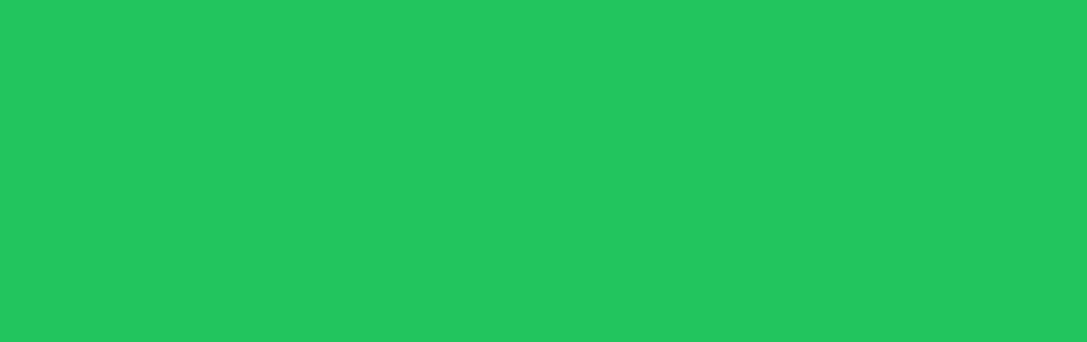
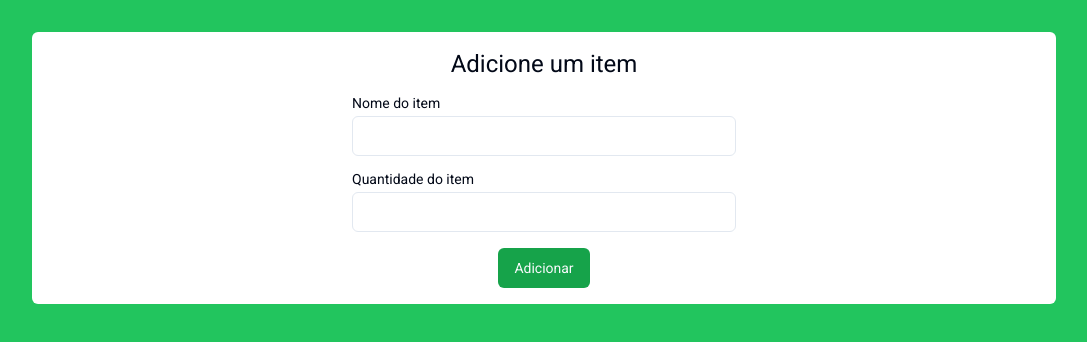
Before and after one commit to raphaelslima/frontendACEA, a Next.js app: page / in a window 1280 px wide. Shown: the top 342 px of the page, without its empty margins (96-1183 px from the left). Built offline with nearby package versions, Linux system fonts and the light colour scheme.

Commit message:
feat: add shadcn and form

```diff
--- a/src/app/globals.css
+++ b/src/app/globals.css
@@ -2,26 +2,75 @@
 @tailwind components;
 @tailwind utilities;
 
-:root {
-  --foreground-rgb: 0, 0, 0;
-  --background-start-rgb: 214, 219, 220;
-  --background-end-rgb: 255, 255, 255;
-}
+@layer base {
+  :root {
+    --background: 0 0% 100%;
+    --foreground: 222.2 84% 4.9%;
 
-@media (prefers-color-scheme: dark) {
-  :root {
-    --foreground-rgb: 255, 255, 255;
-    --background-start-rgb: 0, 0, 0;
-    --background-end-rgb: 0, 0, 0;
+    --card: 0 0% 100%;
+    --card-foreground: 222.2 84% 4.9%;
+
+    --popover: 0 0% 100%;
+    --popover-foreground: 222.2 84% 4.9%;
+
+    --primary: 222.2 47.4% 11.2%;
+    --primary-foreground: 210 40% 98%;
+
+    --secondary: 210 40% 96.1%;
+    --secondary-foreground: 222.2 47.4% 11.2%;
+
+    --muted: 210 40% 96.1%;
+    --muted-foreground: 215.4 16.3% 46.9%;
+
+    --accent: 210 40% 96.1%;
+    --accent-foreground: 222.2 47.4% 11.2%;
+
+    --destructive: 0 84.2% 60.2%;
+    --destructive-foreground: 210 40% 98%;
+
+    --border: 214.3 31.8% 91.4%;
+    --input: 214.3 31.8% 91.4%;
+    --ring: 222.2 84% 4.9%;
+
+    --radius: 0.5rem;
+  }
+
+  .dark {
+    --background: 222.2 84% 4.9%;
+    --foreground: 210 40% 98%;
+
+    --card: 222.2 84% 4.9%;
+    --card-foreground: 210 40% 98%;
+
+    --popover: 222.2 84% 4.9%;
+    --popover-foreground: 210 40% 98%;
+
+    --primary: 210 40% 98%;
+    --primary-foreground: 222.2 47.4% 11.2%;
+
+    --secondary: 217.2 32.6% 17.5%;
+    --secondary-foreground: 210 40% 98%;
+
+    --muted: 217.2 32.6% 17.5%;
+    --muted-foreground: 215 20.2% 65.1%;
+
+    --accent: 217.2 32.6% 17.5%;
+    --accent-foreground: 210 40% 98%;
+
+    --destructive: 0 62.8% 30.6%;
+    --destructive-foreground: 210 40% 98%;
+
+    --border: 217.2 32.6% 17.5%;
+    --input: 217.2 32.6% 17.5%;
+    --ring: 212.7 26.8% 83.9%;
   }
 }
 
-body {
-  color: rgb(var(--foreground-rgb));
-  background: linear-gradient(
-      to bottom,
-      transparent,
-      rgb(var(--background-end-rgb))
-    )
-    rgb(var(--background-start-rgb));
+@layer base {
+  * {
+    @apply border-border;
+  }
+  body {
+    @apply bg-background text-foreground;
+  }
 }
--- a/src/app/page.tsx
+++ b/src/app/page.tsx
@@ -1,9 +1,10 @@
+import Form from "@/components/Form";
 
 
 export default function Home() {
   return (
     <main className="flex min-h-screen w-full flex-col items-center justify-start p-8 bg-green-500">
-
+      <Form/>
     </main>
   )
 }
--- /dev/null
+++ b/src/components/Form/index.tsx
@@ -0,0 +1,26 @@
+'use client'
+
+import { Input } from "@/components/ui/input"
+import { Label } from "@/components/ui/label"
+import { Button } from "../ui/button"
+
+const Form = ()=> {
+    return(
+        <div className="max-w-5xl w-full bg-white p-4 rounded-md">
+            <h1 className="text-center text-2xl">Adicione um item</h1>
+            <form className="mt-4 flex flex-col justify-center items-center gap-4">
+                <div className="grid w-full max-w-sm items-center gap-1.5">
+                    <Label htmlFor="itemName">Nome do item</Label>
+                    <Input type="text" id="itemName" />
+                </div>
+                <div className="grid w-full max-w-sm items-center gap-1.5">
+                    <Label htmlFor="qtdItem">Quantidade do item</Label>
+                    <Input type="number" id="qtdItem"/>
+                </div>
+                <Button className="bg-green-600 hover:scale-110 hover:bg-green-600">Adicionar</Button>
+            </form>
+        </div>
+    )
+}
+
+export default Form
--- /dev/null
+++ b/src/components/ui/button.tsx
@@ -0,0 +1,56 @@
+import * as React from "react"
+import { Slot } from "@radix-ui/react-slot"
+import { cva, type VariantProps } from "class-variance-authority"
+
+import { cn } from "@/lib/utils"
+
+const buttonVariants = cva(
+  "inline-flex items-center justify-center whitespace-nowrap rounded-md text-sm font-medium ring-offset-background transition-colors focus-visible:outline-none focus-visible:ring-2 focus-visible:ring-ring focus-visible:ring-offset-2 disabled:pointer-events-none disabled:opacity-50",
+  {
+    variants: {
+      variant: {
+        default: "bg-primary text-primary-foreground hover:bg-primary/90",
+        destructive:
+          "bg-destructive text-destructive-foreground hover:bg-destructive/90",
+        outline:
+          "border border-input bg-background hover:bg-accent hover:text-accent-foreground",
+        secondary:
+          "bg-secondary text-secondary-foreground hover:bg-secondary/80",
+        ghost: "hover:bg-accent hover:text-accent-foreground",
+        link: "text-primary underline-offset-4 hover:underline",
+      },
+      size: {
+        default: "h-10 px-4 py-2",
+        sm: "h-9 rounded-md px-3",
+        lg: "h-11 rounded-md px-8",
+        icon: "h-10 w-10",
+      },
+    },
+    defaultVariants: {
+      variant: "default",
+      size: "default",
+    },
+  }
+)
+
+export interface ButtonProps
+  extends React.ButtonHTMLAttributes<HTMLButtonElement>,
+    VariantProps<typeof buttonVariants> {
+  asChild?: boolean
+}
+
+const Button = React.forwardRef<HTMLButtonElement, ButtonProps>(
+  ({ className, variant, size, asChild = false, ...props }, ref) => {
+    const Comp = asChild ? Slot : "button"
+    return (
+      <Comp
+        className={cn(buttonVariants({ variant, size, className }))}
+        ref={ref}
+        {...props}
+      />
+    )
+  }
+)
+Button.displayName = "Button"
+
+export { Button, buttonVariants }
--- /dev/null
+++ b/src/components/ui/input.tsx
@@ -0,0 +1,25 @@
+import * as React from "react"
+
+import { cn } from "@/lib/utils"
+
+export interface InputProps
+  extends React.InputHTMLAttributes<HTMLInputElement> {}
+
+const Input = React.forwardRef<HTMLInputElement, InputProps>(
+  ({ className, type, ...props }, ref) => {
+    return (
+      <input
+        type={type}
+        className={cn(
+          "flex h-10 w-full rounded-md border border-input bg-background px-3 py-2 text-sm ring-offset-background file:border-0 file:bg-transparent file:text-sm file:font-medium placeholder:text-muted-foreground focus-visible:outline-none focus-visible:ring-2 focus-visible:ring-ring focus-visible:ring-offset-2 disabled:cursor-not-allowed disabled:opacity-50",
+          className
+        )}
+        ref={ref}
+        {...props}
+      />
+    )
+  }
+)
+Input.displayName = "Input"
+
+export { Input }
--- /dev/null
+++ b/src/components/ui/label.tsx
@@ -0,0 +1,26 @@
+"use client"
+
+import * as React from "react"
+import * as LabelPrimitive from "@radix-ui/react-label"
+import { cva, type VariantProps } from "class-variance-authority"
+
+import { cn } from "@/lib/utils"
+
+const labelVariants = cva(
+  "text-sm font-medium leading-none peer-disabled:cursor-not-allowed peer-disabled:opacity-70"
+)
+
+const Label = React.forwardRef<
+  React.ElementRef<typeof LabelPrimitive.Root>,
+  React.ComponentPropsWithoutRef<typeof LabelPrimitive.Root> &
+    VariantProps<typeof labelVariants>
+>(({ className, ...props }, ref) => (
+  <LabelPrimitive.Root
+    ref={ref}
+    className={cn(labelVariants(), className)}
+    {...props}
+  />
+))
+Label.displayName = LabelPrimitive.Root.displayName
+
+export { Label }
--- /dev/null
+++ b/src/lib/utils.ts
@@ -0,0 +1,6 @@
+import { type ClassValue, clsx } from "clsx"
+import { twMerge } from "tailwind-merge"
+
+export function cn(...inputs: ClassValue[]) {
+  return twMerge(clsx(inputs))
+}
--- a/tailwind.config.ts
+++ b/tailwind.config.ts
@@ -1,20 +1,76 @@
-import type { Config } from 'tailwindcss'
-
-const config: Config = {
+/** @type {import('tailwindcss').Config} */
+module.exports = {
+  darkMode: ["class"],
   content: [
-    './src/pages/**/*.{js,ts,jsx,tsx,mdx}',
-    './src/components/**/*.{js,ts,jsx,tsx,mdx}',
-    './src/app/**/*.{js,ts,jsx,tsx,mdx}',
-  ],
+    './pages/**/*.{ts,tsx}',
+    './components/**/*.{ts,tsx}',
+    './app/**/*.{ts,tsx}',
+    './src/**/*.{ts,tsx}',
+	],
   theme: {
+    container: {
+      center: true,
+      padding: "2rem",
+      screens: {
+        "2xl": "1400px",
+      },
+    },
     extend: {
-      backgroundImage: {
-        'gradient-radial': 'radial-gradient(var(--tw-gradient-stops))',
-        'gradient-conic':
-          'conic-gradient(from 180deg at 50% 50%, var(--tw-gradient-stops))',
+      colors: {
+        border: "hsl(var(--border))",
+        input: "hsl(var(--input))",
+        ring: "hsl(var(--ring))",
+        background: "hsl(var(--background))",
+        foreground: "hsl(var(--foreground))",
+        primary: {
+          DEFAULT: "hsl(var(--primary))",
+          foreground: "hsl(var(--primary-foreground))",
+        },
+        secondary: {
+          DEFAULT: "hsl(var(--secondary))",
+          foreground: "hsl(var(--secondary-foreground))",
+        },
+        destructive: {
+          DEFAULT: "hsl(var(--destructive))",
+          foreground: "hsl(var(--destructive-foreground))",
+        },
+        muted: {
+          DEFAULT: "hsl(var(--muted))",
+          foreground: "hsl(var(--muted-foreground))",
+        },
+        accent: {
+          DEFAULT: "hsl(var(--accent))",
+          foreground: "hsl(var(--accent-foreground))",
+        },
+        popover: {
+          DEFAULT: "hsl(var(--popover))",
+          foreground: "hsl(var(--popover-foreground))",
+        },
+        card: {
+          DEFAULT: "hsl(var(--card))",
+          foreground: "hsl(var(--card-foreground))",
+        },
+      },
+      borderRadius: {
+        lg: "var(--radius)",
+        md: "calc(var(--radius) - 2px)",
+        sm: "calc(var(--radius) - 4px)",
+      },
+      keyframes: {
+        "accordion-down": {
+          from: { height: 0 },
+          to: { height: "var(--radix-accordion-content-height)" },
+        },
+        "accordion-up": {
+          from: { height: "var(--radix-accordion-content-height)" },
+          to: { height: 0 },
+        },
+      },
+      animation: {
+        "accordion-down": "accordion-down 0.2s ease-out",
+        "accordion-up": "accordion-up 0.2s ease-out",
       },
     },
   },
-  plugins: [],
+  plugins: [require("tailwindcss-animate")],
 }
-export default config
```
Also changed, not shown: package.json (+11 -4 lines), components.json (added), 1 other file (tests, documents, lock files or other folders).
